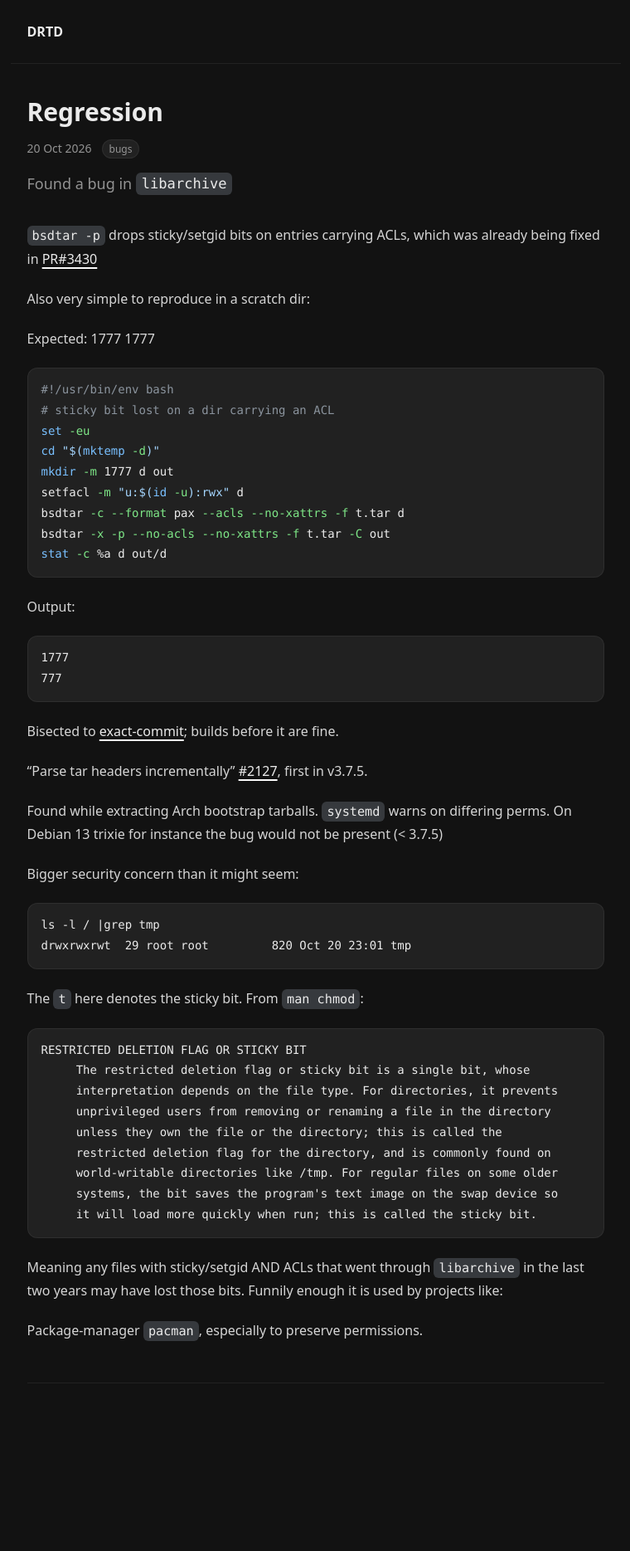
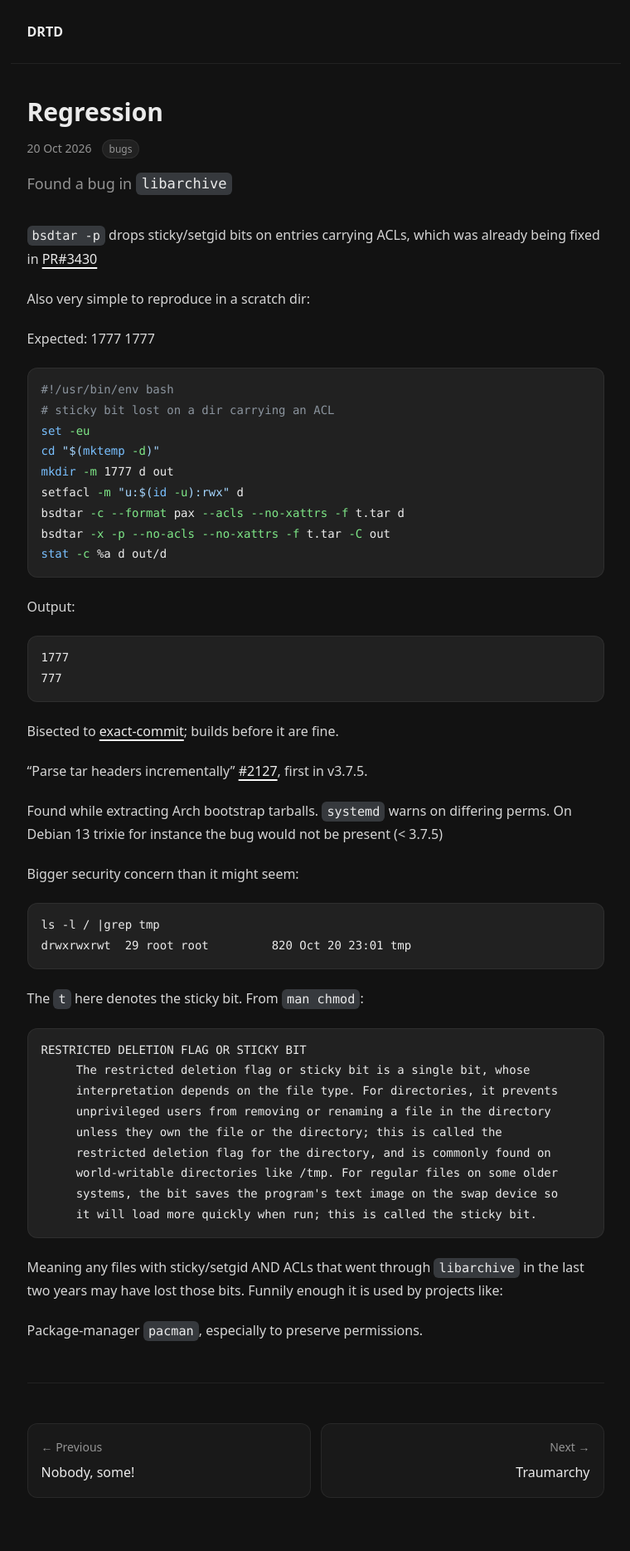
Before and after one commit to h8d13/dontreadthedocs, a Jekyll site: the page built from _notes/regression-bsdtar.md, in a window 1280 px wide. Shown: the whole page at 83% size, without its empty margins (252-1012 px from the left). Built offline with Jekyll 4.4.1, drawn with Linux system fonts in a browser that asks for light colours; before the commit the page ends 1779 px from its top, so only the background shows below that.

Commit message:
add next/prev
Signed-off-by: h8d13 <hadean-eon-dev@proton.me>

```diff
--- /dev/null
+++ b/_includes/exit.html
@@ -0,0 +1,23 @@
+{%- comment -%} collection docs sort by date then path: previous = older {%- endcomment -%}
+{%- if page.previous or page.next -%}
+<nav class="exit">
+	<ul class="posts">
+		{%- if page.previous %}
+		<li class="prev">
+			<a href="{{ page.previous.url | relative_url }}">
+				<span class="meta">← Previous</span>
+				<span class="title">{{ page.previous.title }}</span>
+			</a>
+		</li>
+		{%- endif -%}
+		{%- if page.next %}
+		<li class="next">
+			<a href="{{ page.next.url | relative_url }}">
+				<span class="meta">Next →</span>
+				<span class="title">{{ page.next.title }}</span>
+			</a>
+		</li>
+		{%- endif %}
+	</ul>
+</nav>
+{%- endif -%}
--- a/_layouts/post.html
+++ b/_layouts/post.html
@@ -12,5 +12,6 @@ layout: default
 	<div class="prose">
 		{{ prose }}
 	</div>
+	{% include exit.html %}
 </article>
 <script src="{{ '/assets/highlight.js' | relative_url }}" defer></script>
--- a/assets/style.css
+++ b/assets/style.css
@@ -218,6 +218,20 @@ h1.month {
 .posts .desc {
 	color: var(--fd-muted-foreground);
 	font-size: 0.875rem;
+}
+
+/* prev/next: fixed columns so a lone link keeps its side */
+.exit {
+	margin-top: 3rem;
+}
+
+.exit .posts {
+	grid-template-columns: 1fr 1fr;
+}
+
+.exit .next {
+	grid-column: 2;
+	text-align: end;
 }
 
 /* post page */
```
